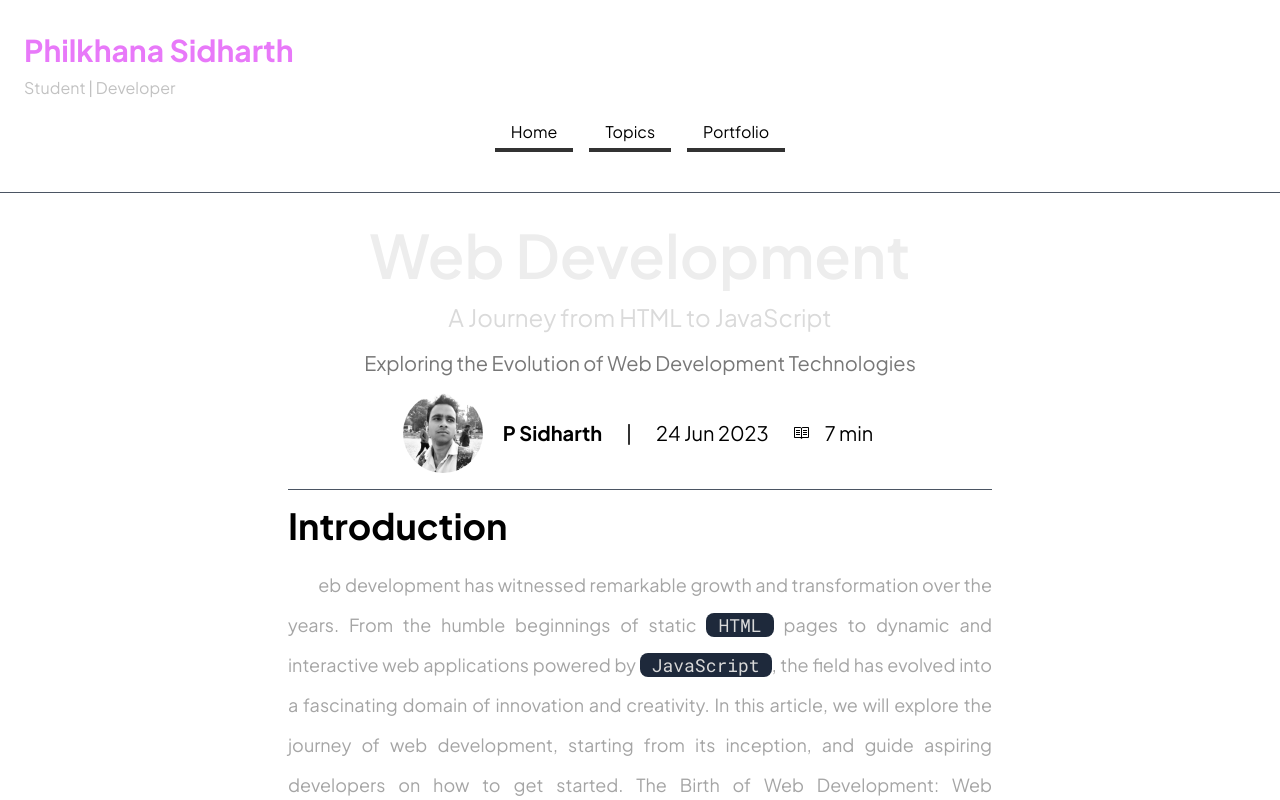
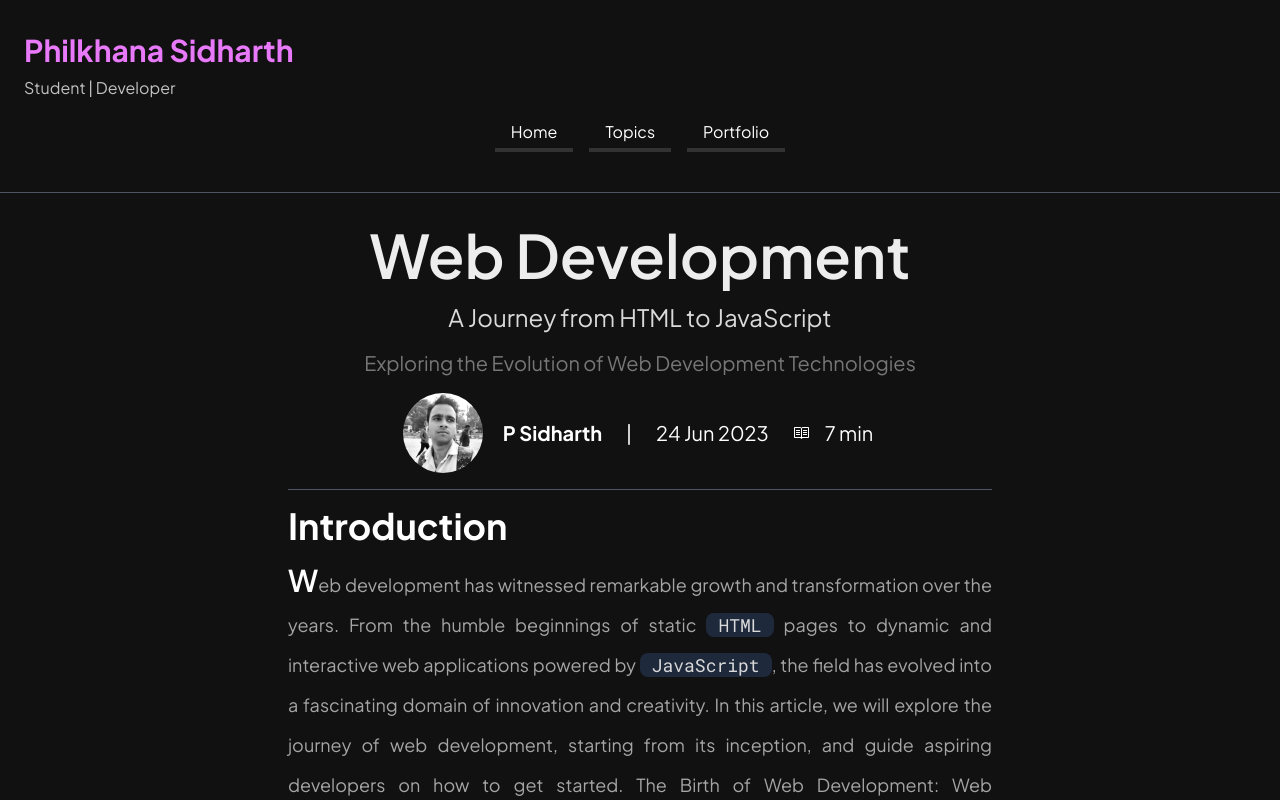
Before and after one commit to psidh/Blog, a Next.js app: page /web in a window 1280 px wide. Shown: the top 800 px of the page. Built offline with nearby package versions, Linux system fonts and the light colour scheme.

Commit message:
some mistake I guess

```diff
--- a/app/layout.tsx
+++ b/app/layout.tsx
@@ -16,7 +16,7 @@ export default function RootLayout({
 }) {
   return (
     <html lang="en">
-      <body className={`dark:bg-[#111111] bg-white dark:text-white text-black ${jakarta.className}`}>
+      <body className={`bg-[#111111] text-white ${jakarta.className}`}>
         <Navbar />
         {children}
       </body>
--- a/components/Navbar.tsx
+++ b/components/Navbar.tsx
@@ -6,7 +6,7 @@ export default function Navbar() {
           <h1 className="text-3xl text-fuchsia-400  font-bold text-left my-2">
             Philkhana Sidharth
           </h1>
-          <h2 className='my-2 text-[#c2c2c2]'>Student | Developer </h2>
+          <h2 className="my-2 text-[#c2c2c2]">Student | Developer </h2>
 
           <div className="flex justify-center items-center my-4 space-x-4">
             <a href="/" className="nav-link">
@@ -28,9 +28,7 @@ export default function Navbar() {
             </a>
           </div>
         </div>
-        <div>
-
-        </div>
+        <div></div>
       </div>
     </div>
   );
```
